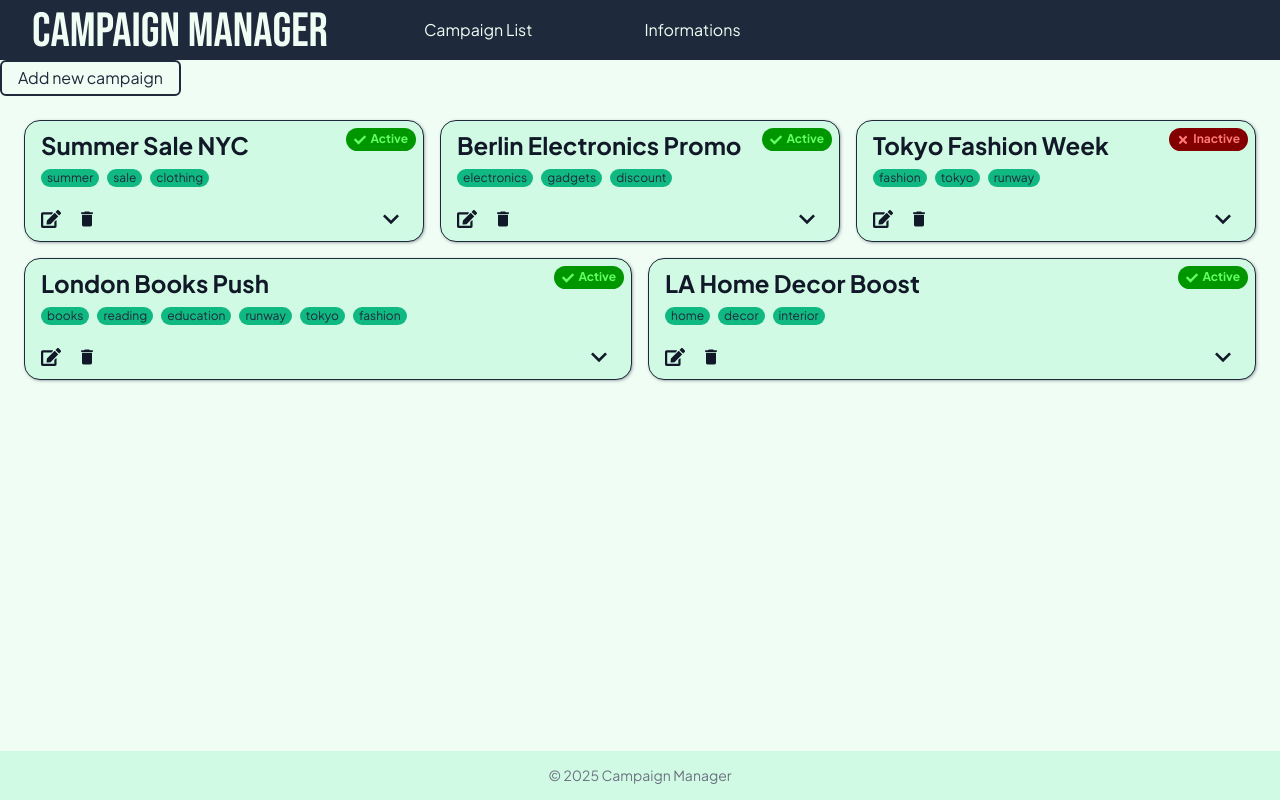
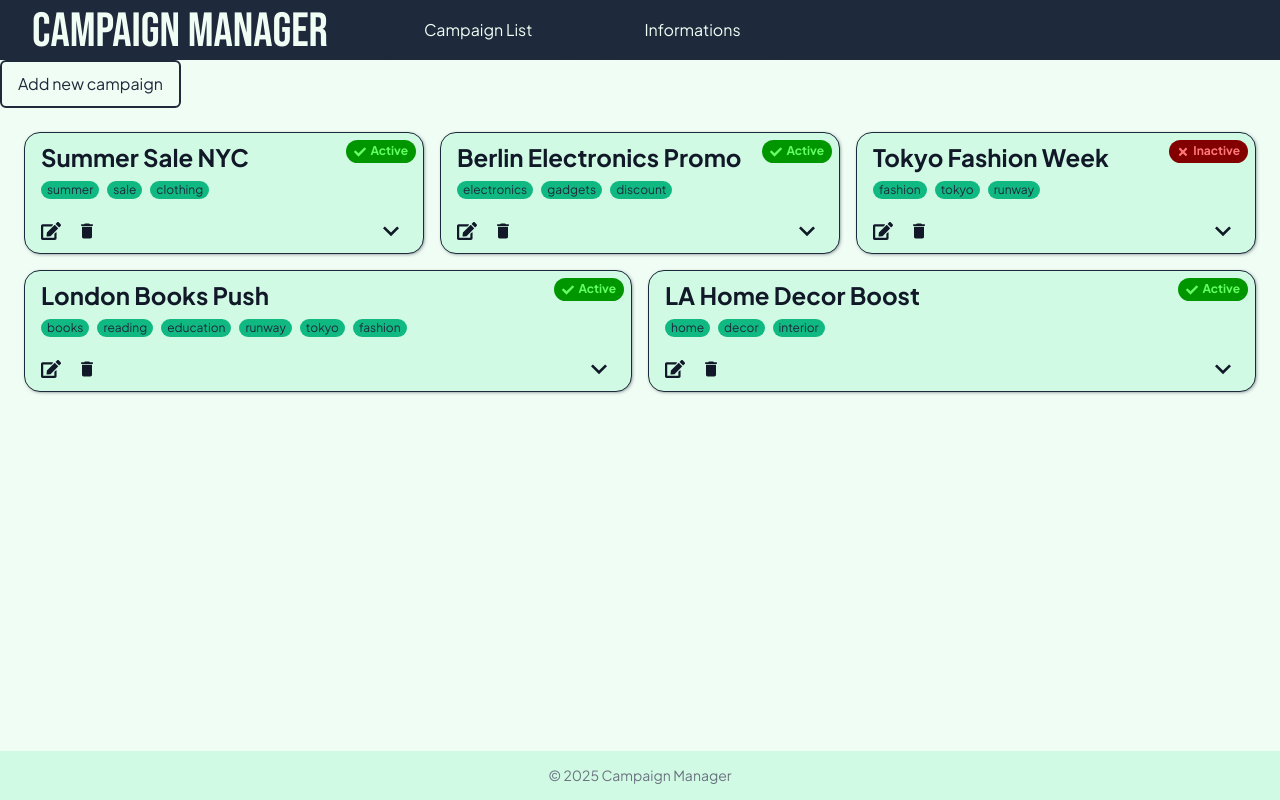
Before and after one commit to zprzemek378/campaign-manager, a React (Vite) app in the folder apps/frontend/: page / in a window 1280 px wide. Built offline with nearby package versions, Linux system fonts and the light colour scheme.

Commit message:
style: increase button size

```diff
--- a/apps/frontend/src/ui/Button/Button.module.scss
+++ b/apps/frontend/src/ui/Button/Button.module.scss
@@ -2,7 +2,7 @@
   display: inline-flex;
   align-items: center;
   justify-content: center;
-  padding: 0.5rem 1rem;
+  padding: 0.875rem 1rem;
   line-height: 1;
   user-select: none;
   border-radius: 6px;
```
